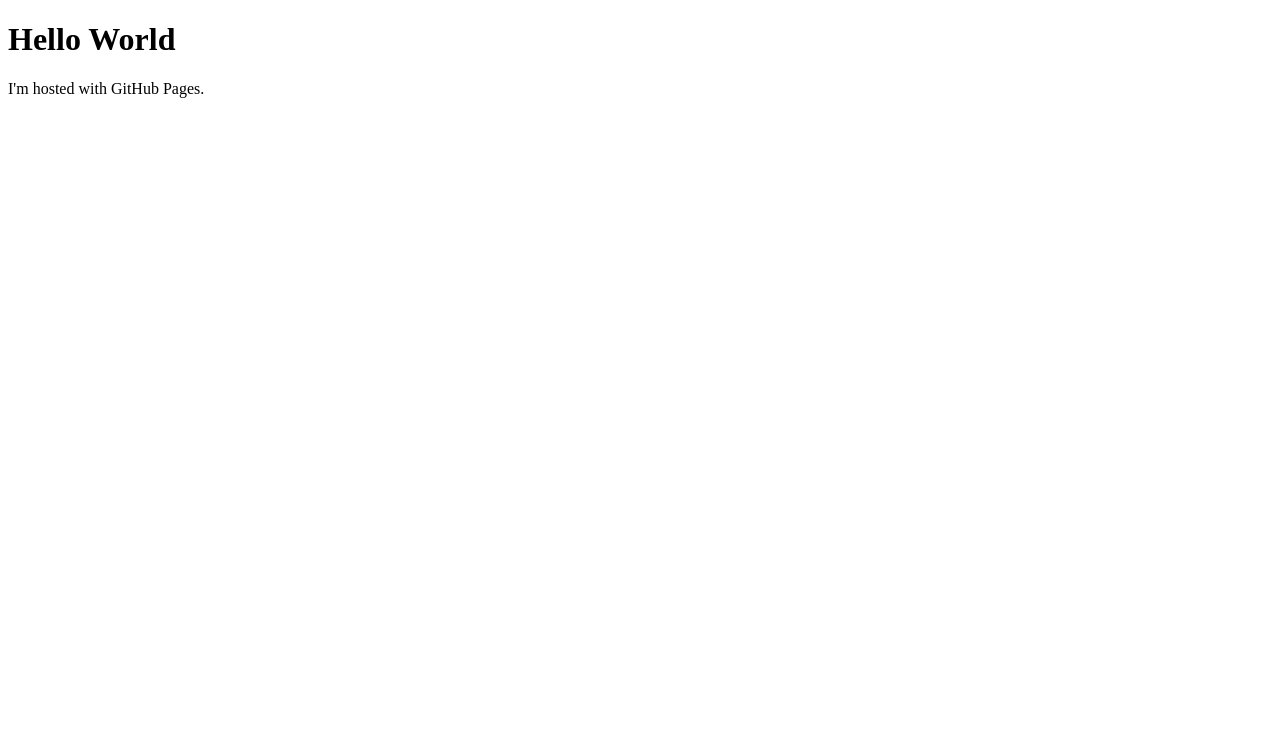
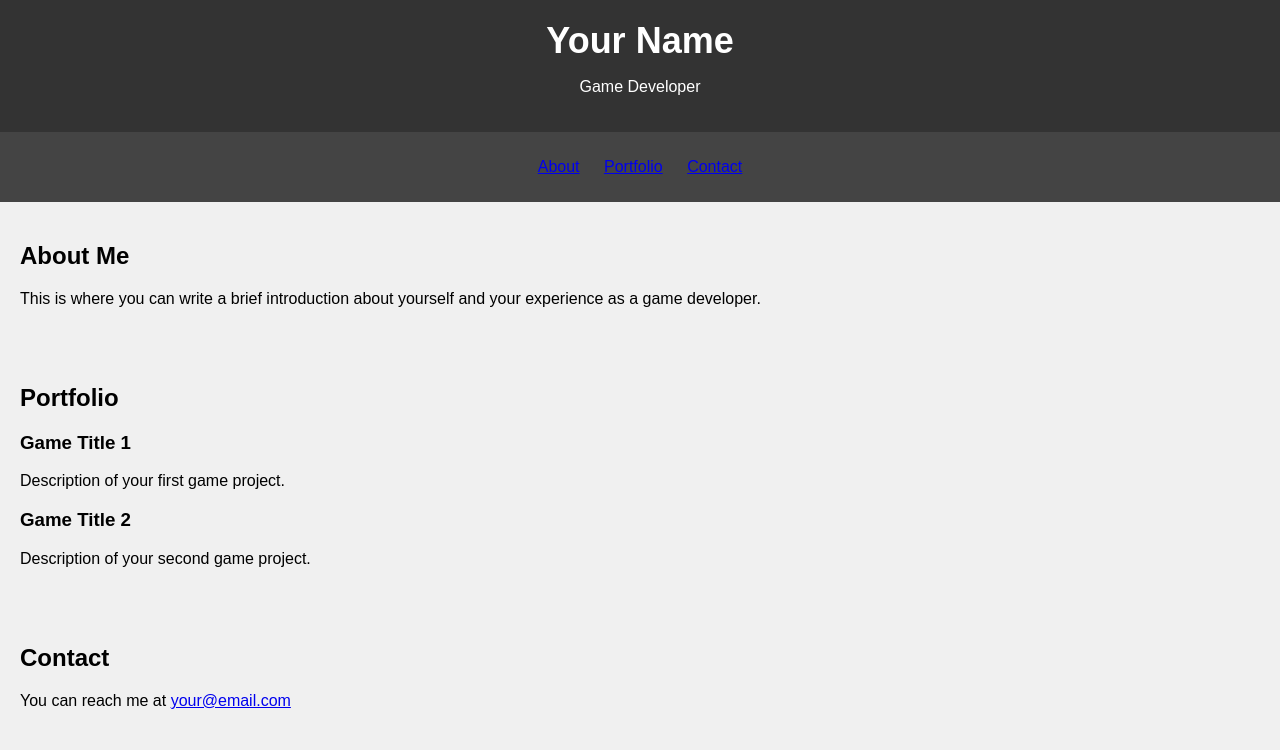
Before and after one commit to Ben-Lever/Ben-Lever.github.io, a plain HTML site: page index.html in a window 1280 px wide. Drawn offline with Linux system fonts and the light colour scheme.

Commit message:
template attempt 1

```diff
--- a/index.html
+++ b/index.html
@@ -1,7 +1,80 @@
 <!DOCTYPE html>
-<html>
+<html lang="en">
+<head>
+    <meta charset="UTF-8">
+    <meta name="viewport" content="width=device-width, initial-scale=1.0">
+    <title>Your Game Developer Portfolio</title>
+    <!-- Add your CSS link or style tags here to customize the appearance -->
+    <style>
+        /* CSS styles go here */
+        body {
+            font-family: Arial, sans-serif;
+            margin: 0;
+            padding: 0;
+            background-color: #f0f0f0; /* Customize your background color */
+        }
+        header {
+            background-color: #333; /* Customize your header background color */
+            color: #fff; /* Customize text color */
+            text-align: center;
+            padding: 20px;
+        }
+        h1 {
+            margin: 0;
+            font-size: 36px;
+        }
+        nav {
+            background-color: #444; /* Customize your navigation bar background color */
+            text-align: center;
+            padding: 10px;
+        }
+        nav ul {
+            list-style-type: none;
+            padding: 0;
+        }
+        nav li {
+            display: inline;
+            margin: 0 10px;
+        }
+        section {
+            padding: 20px;
+        }
+        /* Add more custom styles as needed */
+    </style>
+</head>
 <body>
-<h1>Hello World</h1>
-<p>I'm hosted with GitHub Pages.</p>
+    <header>
+        <h1>Your Name</h1>
+        <p>Game Developer</p>
+    </header>
+    <nav>
+        <ul>
+            <li><a href="#about">About</a></li>
+            <li><a href="#portfolio">Portfolio</a></li>
+            <li><a href="#contact">Contact</a></li>
+        </ul>
+    </nav>
+    <section id="about">
+        <h2>About Me</h2>
+        <p>This is where you can write a brief introduction about yourself and your experience as a game developer.</p>
+    </section>
+    <section id="portfolio">
+        <h2>Portfolio</h2>
+        <!-- Add your game projects and descriptions here -->
+        <div class="game">
+            <h3>Game Title 1</h3>
+            <p>Description of your first game project.</p>
+        </div>
+        <div class="game">
+            <h3>Game Title 2</h3>
+            <p>Description of your second game project.</p>
+        </div>
+        <!-- Add more game projects as needed -->
+    </section>
+    <section id="contact">
+        <h2>Contact</h2>
+        <p>You can reach me at <a href="mailto:your@email.com">your@email.com</a></p>
+    </section>
+    <!-- Add any additional sections or content as needed -->
 </body>
 </html>
```
